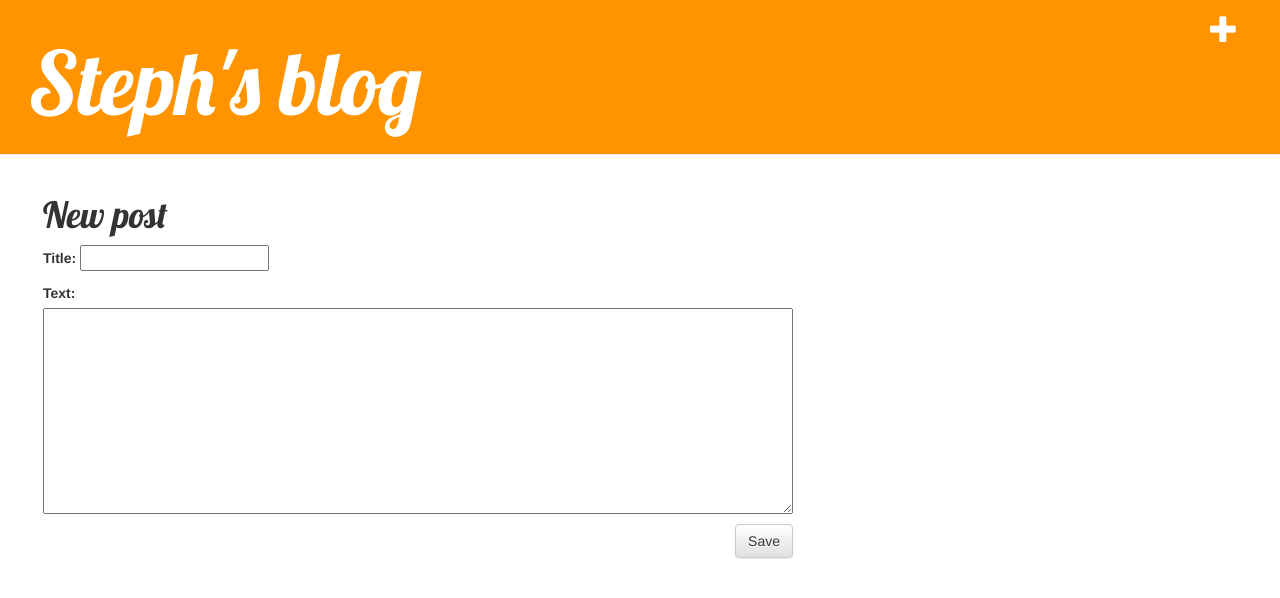
After one commit to stepholdcorn/blog-application, a Django app: page /post/new/ in a window 1280 px wide. The commit adds this page. Shown: the top 598 px of the page. Run offline with Django 3.2, Linux system fonts and the light colour scheme; some libraries are stand-ins or nearby versions.

Commit message:
Adds a form for a new blog post

```diff
--- /dev/null
+++ b/blog/forms.py
@@ -0,0 +1,8 @@
+from django import forms
+from .models import Post
+
+class PostForm(forms.ModelForm):
+
+  class Meta:
+    model = Post
+    fields = ('title', 'text')
--- a/blog/templates/blog/base.html
+++ b/blog/templates/blog/base.html
@@ -10,6 +10,7 @@
   <body>
 
     <section class="page-header">
+      <a href="{% url 'blog.views.post_new' %}" class="top-menu"><span class="glyphicon glyphicon-plus"></span></a>
       <h1><a href="/">Steph's blog</a></h1>
     </section>
 
--- /dev/null
+++ b/blog/templates/blog/post_edit.html
@@ -0,0 +1,9 @@
+{% extends 'blog/base.html' %}
+
+{% block content %}
+  <h1>New post</h1>
+  <form method="POST" class="post-form">{% csrf_token %}
+    {{ form.as_p }}
+    <button type="submit" class="save btn btn-default">Save</button>
+  </form>
+{% endblock %}
--- a/blog/urls.py
+++ b/blog/urls.py
@@ -4,4 +4,5 @@ from . import views
 urlpatterns = [
   url(r'^$', views.post_list),
   url(r'^post/(?P<pk>[0-9]+)/$', views.post_detail),
+  url(r'^post/new/$', views.post_new, name='post_new'),
 ]
--- a/blog/views.py
+++ b/blog/views.py
@@ -1,6 +1,7 @@
 from django.shortcuts import render, get_object_or_404
 from django.utils import timezone
 from .models import Post
+from .forms import PostForm
 
 def post_list(request):
   posts = Post.objects.filter(published_date__lte=timezone.now()).order_by('published_date')
@@ -9,3 +10,7 @@ def post_list(request):
 def post_detail(request, pk):
   post = get_object_or_404(Post, pk=pk)
   return render(request, 'blog/post_detail.html', {'post': post})
+
+def post_new(request):
+  form = PostForm()
+  return render(request, 'blog/post_edit.html', {'form': form})
```
Also changed, not shown: 3 other files.
